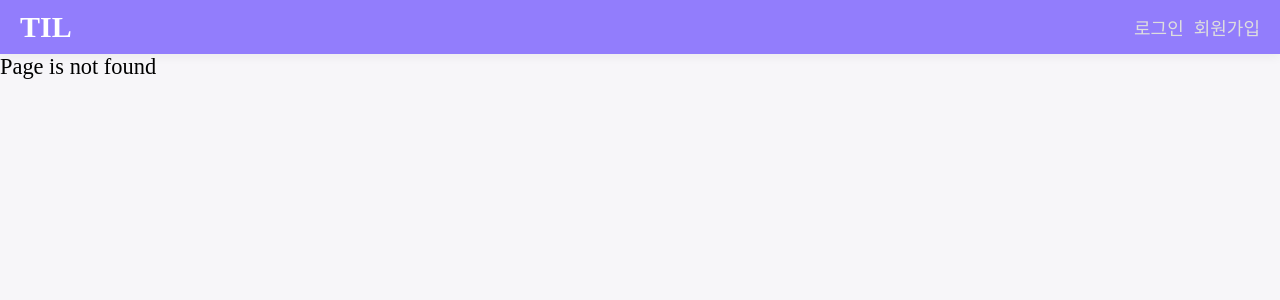
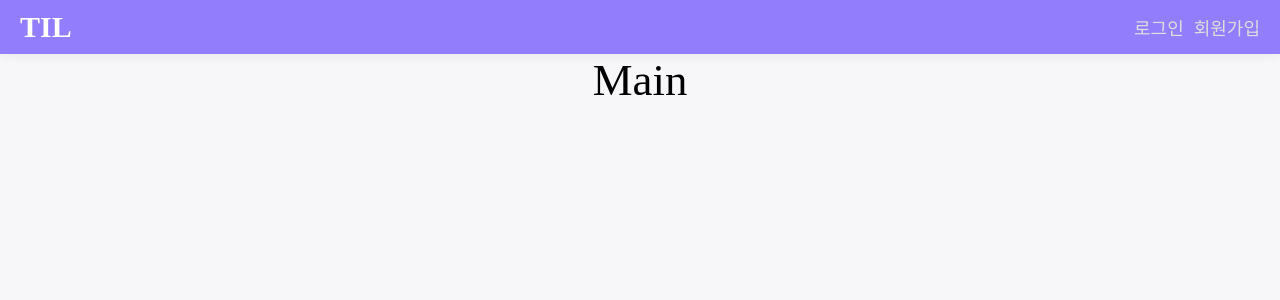
Before and after one commit to nakedthunder/vue-endgame, a Vue app in the folder vue-til/: page /main in a window 1280 px wide. Before the commit this address had no page. Shown: the top 300 px of the page. Built offline with nearby package versions, Linux system fonts and the light colour scheme.

Commit message:
add main routes

```diff
--- a/vue-til/src/components/LoginForm.vue
+++ b/vue-til/src/components/LoginForm.vue
@@ -57,13 +57,13 @@ export default {
         };
         const { data } = await loginUser(userData);
         console.log(data.user.username);
-        this.logMessage = `${data.user.username} 님 환영합니다`;
-        // this.initForm();
+        //메인페이지로 이동
+        this.$router.push('/main');
+        // this.logMessage = `${data.user.username} 님 환영합니다`
       } catch (error) {
         // 에러 핸들링할 코드
         console.log(error.response.data);
         this.logMessage = error.response.data;
-        // this.initForm();
       } finally {
         this.initForm();
       }
--- a/vue-til/src/routes/index.js
+++ b/vue-til/src/routes/index.js
@@ -24,5 +24,9 @@ export default new VueRouter({
       path: '*',
       component: () => import('@/views/NotFoundPage.vue'),
     },
+    {
+      path: '/main',
+      component: () => import('@/views/MainPage.vue'),
+    },
   ],
 });
--- /dev/null
+++ b/vue-til/src/views/MainPage.vue
@@ -0,0 +1,11 @@
+<template>
+  <div>
+    <h1>Main</h1>
+  </div>
+</template>
+
+<script>
+export default {};
+</script>
+
+<style></style>
```
Lines whose indentation alone changed are shown as unchanged.
